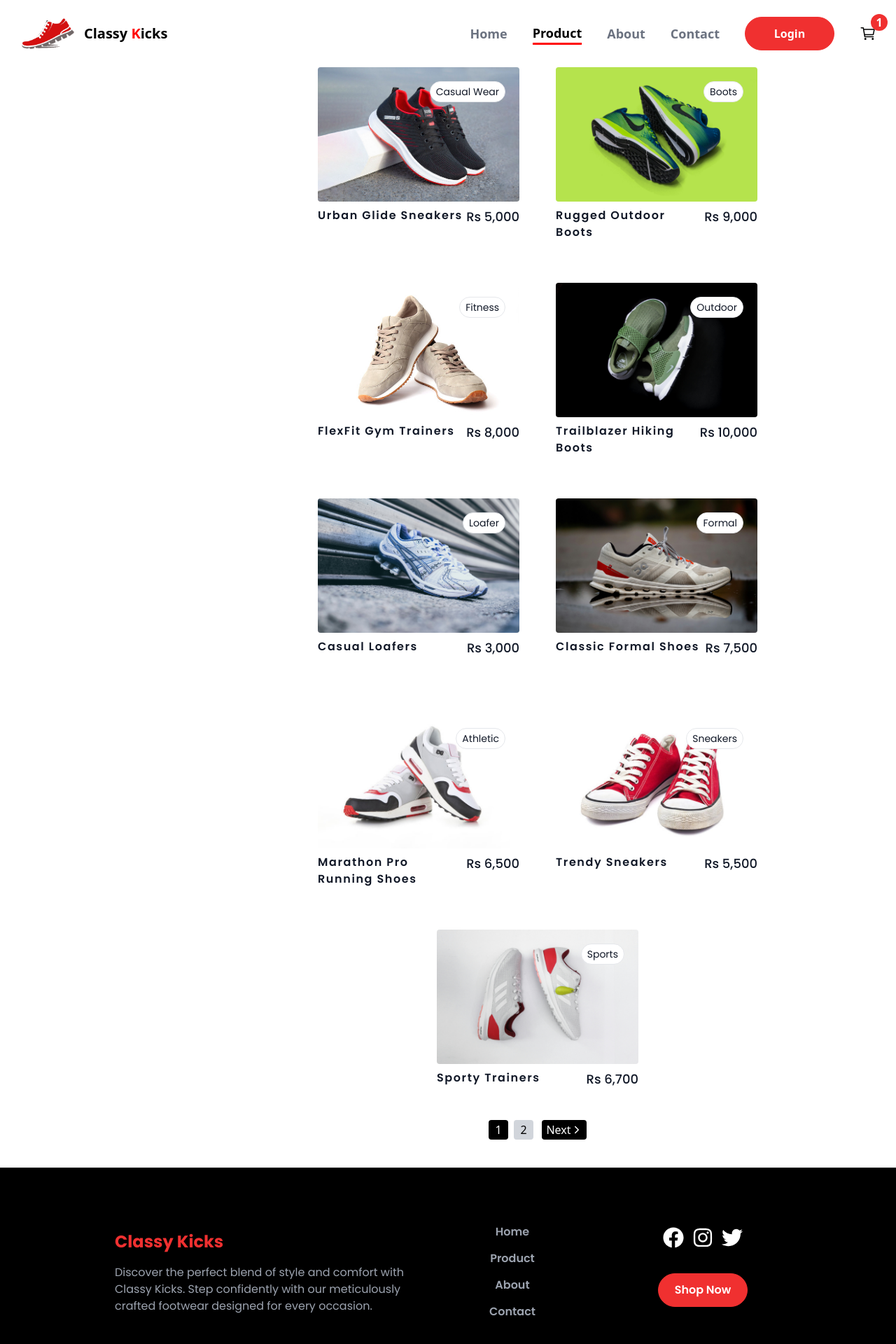
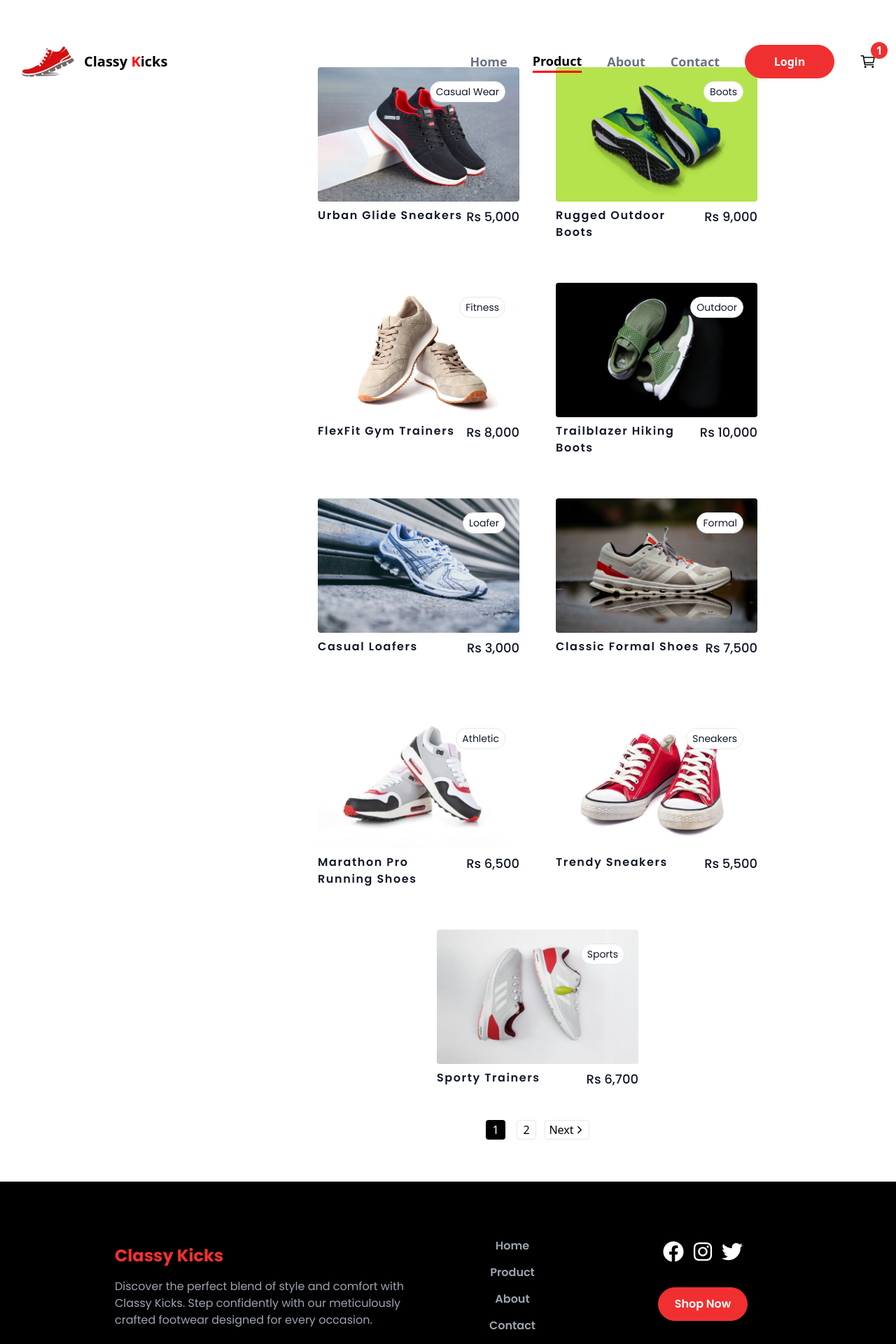
Before and after one commit to Haider-Ali-HA/Shoes-Ecommerce, a React (Vite) app: page /products in a window 1280 px wide. Shown: the top 1920 px of the page at 70% size. Built offline with nearby package versions, Linux system fonts and the light colour scheme.

Commit message:
removing some minor issues

```diff
--- a/src/common/Hero.jsx
+++ b/src/common/Hero.jsx
@@ -1,4 +1,5 @@
 import React from "react";
+import { Link } from "react-router-dom";
 
 const Hero = ({ titleFirst, titleSecond, description }) => {
   return (
@@ -17,9 +18,11 @@ const Hero = ({ titleFirst, titleSecond, description }) => {
           {description}
         </p>
         <div className="text-base font-semibold my-4">
+          <Link to='/products'>
           <button className="bg-[#000000] border border-[#000000] text-sm md:text-base hover:bg-transparent hover:text-black rounded-full h-10 w-24 md:w-32  md:h-12 text-white transition-all duration-500">
             Shop Now
           </button>
+          </Link>
         </div>
       </div>
       <div className=" relative hidden sm:flex items-center justify-center ">
@@ -28,7 +31,6 @@ const Hero = ({ titleFirst, titleSecond, description }) => {
           src="/image/redShoesHero.svg"
           alt="hero section image"
         />
-
       </div>
     </div>
   );
--- a/src/components/FeatureProducts.jsx
+++ b/src/components/FeatureProducts.jsx
@@ -12,7 +12,7 @@ const FeatureProducts = () => {
           <div className="animate-spin rounded-full h-32 w-32 border-t-2 border-b-2 border-red-500"></div>
         </div>
       ) : (
-        <section className="text-gray-900 flex flex-col items-center px-5 py-24 md:my-10 bg-[#f3f3f3]">
+        <section className="text-gray-900 flex flex-col items-center px-5 py-24 my-5 md:my-10 bg-[#f3f3f3]">
           <div className="flex items-center  flex-col   mb-10  ">
             <h1 className="text-lg md:text-2xl text-center font-semibold font-poppins ">
               Our Feature Services
--- a/src/components/Footer.jsx
+++ b/src/components/Footer.jsx
@@ -10,7 +10,7 @@ const Footer = () => {
 
   return (
     <>
-      <div className="w-full h-full bg-[#000000] flex flex-col  items-center  px-5 py-20 gap-4 font-poppins text-white">
+      <div className="w-full h-full bg-[#000000] flex flex-col  items-center  px-5 py-20 gap-4 mt-5 font-poppins text-white">
         <div className="flex flex-col md:flex-row   gap-12 md:gap-6 justify-center items-center ">
           <div className=" sm:w-2/3  md:w-[27rem]  ">
             <h1 className="text-center md:text-start text-xl md:text-2xl font-bold text-[#f03030] mb-4">
@@ -62,9 +62,11 @@ const Footer = () => {
                 </Link>
               </div>
               <div className="text-base font-semibold my-4">
+                <Link to='/products'>
                 <button className="bg-[#f03030] border border-[#f03030]  text-sm md:text-base hover:bg-transparent hover:text-white hover:border-[#f03030]  rounded-full h-10 w-24 md:w-32  md:h-12 text-white transition-all duration-500">
                   Shop Now
                 </button>
+                </Link>
               </div>
             </div>
           </div>
--- a/src/components/Navbar.jsx
+++ b/src/components/Navbar.jsx
@@ -51,7 +51,7 @@ const Navbar = () => {
           className={
             color
               ? "w-full z-50 md:h-24 fixed top-0 shadow-[0px_1px_5px_#f03030] bg-white  flex items-center justify-between py-2 px-7 mg:px-12 "
-              : "w-full z-50 md:h-24 fixed top-0 bg-transparent flex items-center justify-between py-2 px-7 mg:px-12"
+              : "w-full z-50 md:h-24 mt-10 fixed top-0 bg-transparent flex items-center justify-between py-2 px-7 mg:px-12"
           }
         >
           <div className="h-full flex flex-col md:flex-row items-center justify-center md:gap-3">
--- a/src/components/Pagination.jsx
+++ b/src/components/Pagination.jsx
@@ -12,8 +12,8 @@ const Pagination = ({ setCurrentPage, currentPage, totalPages }) => {
           onClick={() => setCurrentPage(i)}
           className={`${
             currentPage === i
-              ? "bg-black text-white w-7 h-7 rounded hover:bg-gray-800"
-              : "bg-gray-300 text-black w-7 h-7 rounded hover:bg-gray-400"
+              ? "bg-black text-white w-7 h-7  rounded hover:bg-gray-800  "
+              : "border text-black w-7 h-7  rounded hover:bg-gray-400"
           }`}
         >
           {i}
@@ -35,20 +35,20 @@ const Pagination = ({ setCurrentPage, currentPage, totalPages }) => {
         className={
           currentPage === 1
             ? "hidden"
-            : "flex items-center bg-black hover:bg-gray-800 text-white w-16 h-7 rounded justify-center"
+            : "flex items-center border bg-white hover:bg-gray-400 text-black w-16 h-7 rounded justify-center"
         }
       >
         <IoIosArrowBack />
-        <span>Prev</span>
+        <span >Prev</span>
       </button>
-      <span className="flex gap-2 ">{renderPageNumbers()}</span>
+      <span className="flex gap-4 ">{renderPageNumbers()}</span>
       <button
         onClick={() => setCurrentPage(currentPage + 1)}
         disabled={currentPage === totalPages}
         className={
           currentPage === totalPages
             ? "hidden"
-            : "flex items-center bg-black hover:bg-gray-800 text-white w-16 h-7 rounded justify-center"
+            : "flex items-center border bg-white hover:bg-gray-400 text-black w-16 h-7 rounded justify-center"
         }
       >
         <span>Next</span>
--- a/src/data/ProductData.jsx
+++ b/src/data/ProductData.jsx
@@ -206,7 +206,7 @@ const ProductsData = [
     company: "BioRunners",
     category: "Sports",
 
-    color: ["#2d323a", "##b5e34d  "],
+    color: ["#2d323a", "#b5e34d  "],
     image: "/image/shoes9.jpg",
     description: "High-performance trainers for the active lifestyle.",
     multipleImage: [
--- a/src/pages/About.jsx
+++ b/src/pages/About.jsx
@@ -7,13 +7,13 @@ const About = () => {
   const description =
     "At Classy Kicks, we combine timeless elegance with modern innovation to offer stylish and comfortable footwear. Explore our story and discover how we strive to create the perfect pair for every stride.";
   return (
-    <div>
+
       <Hero
         titleFirst={titleFirst}
         titleSecond={titleSecond}
         description={description}
       />
-    </div>
+
   );
 };
 
--- a/src/pages/SingleProduct.jsx
+++ b/src/pages/SingleProduct.jsx
@@ -193,7 +193,7 @@ const SingleProduct = () => {
                   return (
                     <p
                       key={index}
-                      className={`h-4 w-4 md:w-6 md:h-6 rounded-full font-bold  hover:opacity-70 cursor-pointer flex items-center justify-center text-4xl text-white mx-2
+                      className={`h-4 w-4 md:w-6 md:h-6 border shadow-2xl rounded-full font-bold  hover:opacity-70 cursor-pointer flex items-center justify-center text-4xl text-white mx-2
 
                       `} // Apply conditional styling
                       style={{ backgroundColor: color }}
```
